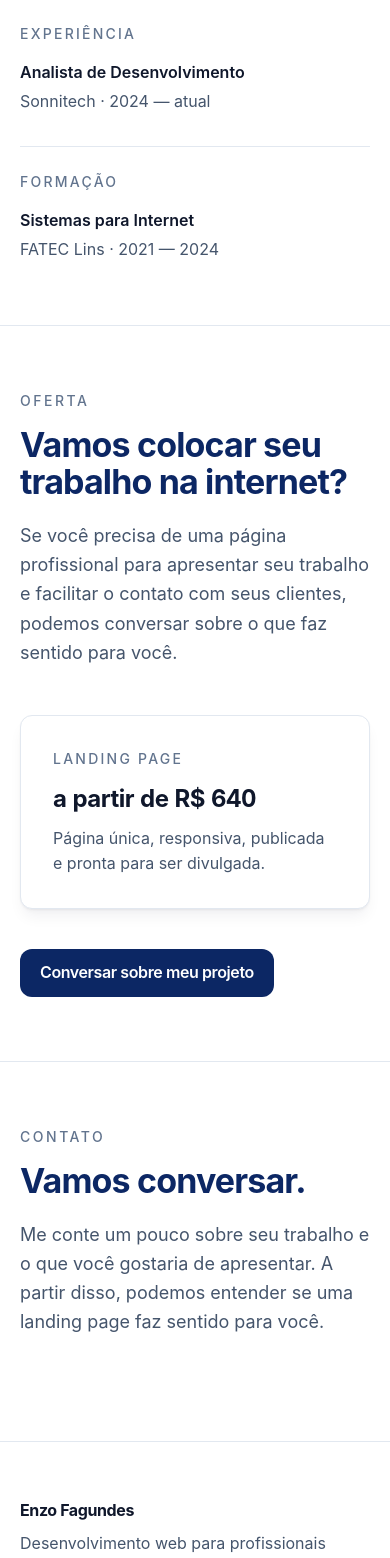
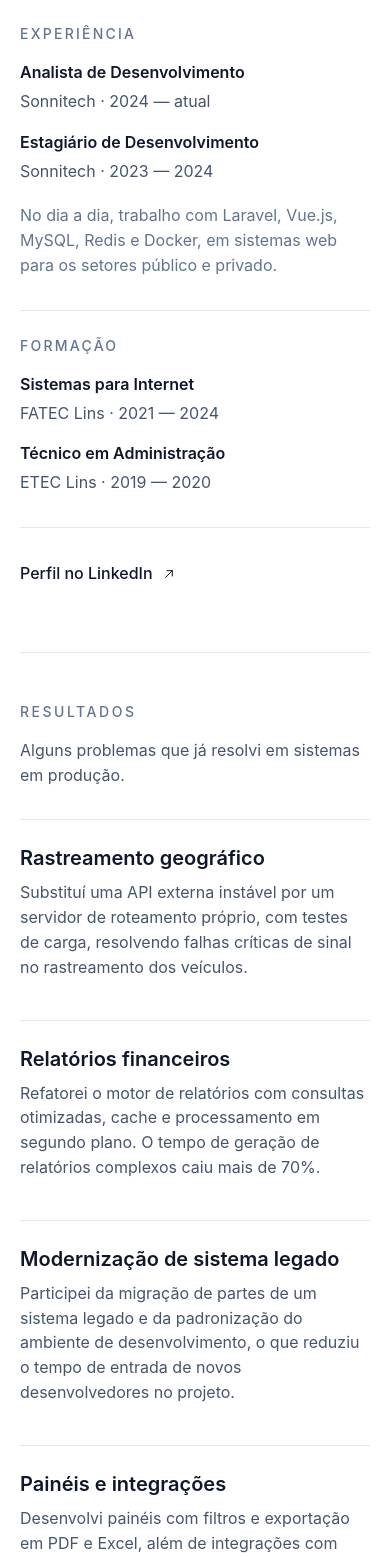
Before and after one commit to enzofagundz/portfolio-dev, a Nuxt app: page / in a window 390 px wide. Shown: the part 8100-9658 px from the top of the page. Built offline with nearby package versions, Linux system fonts and the light colour scheme.

Commit message:
feat(about): adiciona resultados, formação e LinkedIn

```diff
--- a/app/components/AboutSection.vue
+++ b/app/components/AboutSection.vue
@@ -1,5 +1,5 @@
 <script setup lang="ts">
-import { about } from '~/data/site'
+import { about, site } from '~/data/site'
 </script>
 
 <template>
@@ -19,7 +19,8 @@ import { about } from '~/data/site'
           </p>
         </div>
 
-        <dl class="space-y-8 lg:col-span-5">
+        <div class="lg:col-span-5">
+          <dl class="space-y-8">
             <div class="border-t border-line pt-6">
               <dt class="text-caption font-medium uppercase tracking-[0.16em] text-mist">Experiência</dt>
               <dd
@@ -30,17 +31,45 @@ import { about } from '~/data/site'
                 <span class="font-semibold">{{ item.role }}</span>
                 <span class="mt-1 block text-muted">{{ item.company }} · {{ item.period }}</span>
               </dd>
+              <dd class="mt-5 text-body-sm text-mist">{{ about.experienceNote }}</dd>
             </div>
             <div class="border-t border-line pt-6">
               <dt class="text-caption font-medium uppercase tracking-[0.16em] text-mist">Formação</dt>
-            <dd class="mt-4 text-body-sm text-ink">
-              <span class="font-semibold">{{ about.education.degree }}</span>
-              <span class="mt-1 block text-muted">
-                {{ about.education.institution }} · {{ about.education.period }}
-              </span>
+              <dd
+                v-for="item in about.education"
+                :key="item.degree"
+                class="mt-4 text-body-sm text-ink"
+              >
+                <span class="font-semibold">{{ item.degree }}</span>
+                <span class="mt-1 block text-muted">{{ item.institution }} · {{ item.period }}</span>
               </dd>
             </div>
           </dl>
+
+          <p class="mt-8 border-t border-line pt-6">
+            <a
+              :href="site.linkedin"
+              target="_blank"
+              rel="noopener noreferrer"
+              class="inline-flex min-h-11 items-center gap-2 text-body-sm font-medium text-ink transition-colors duration-150 ease-soft hover:text-navy"
+            >
+              Perfil no LinkedIn
+              <AppIcon name="arrow-up-right" class="h-4 w-4" :stroke-width="1.5" />
+            </a>
+          </p>
+        </div>
+      </div>
+
+      <div class="mt-14 border-t border-line pt-12 md:mt-20 md:pt-16">
+        <h3 class="text-caption font-medium uppercase tracking-[0.18em] text-mist">{{ about.resultsTitle }}</h3>
+        <p class="mt-4 max-w-2xl text-body-sm text-muted">{{ about.resultsLead }}</p>
+
+        <ul class="mt-8 grid gap-x-10 gap-y-10 sm:grid-cols-2">
+          <li v-for="result in about.results" :key="result.title" class="border-t border-line pt-6">
+            <h4 class="text-subheading font-semibold text-ink">{{ result.title }}</h4>
+            <p class="mt-2 text-body-sm text-muted">{{ result.text }}</p>
+          </li>
+        </ul>
       </div>
     </div>
   </section>
--- a/app/data/site.ts
+++ b/app/data/site.ts
@@ -16,15 +16,23 @@ interface ExperienceItem {
   period: string
 }
 
-const whatsappNumber = '55DDDNUMERO'
+interface EducationItem {
+  degree: string
+  institution: string
+  period: string
+}
+
+interface ResultItem {
+  title: string
+  text: string
+}
 
 export const site = {
   name: 'Enzo Fagundes',
   tagline: 'Desenvolvimento web para profissionais e negócios.',
-  email: 'enzofagundz@gmail.com',
-  whatsappNumber,
   whatsappMessage: 'Olá, Enzo! Vi seu portfólio e gostaria de conversar sobre uma landing page.',
   location: 'Lins, SP',
+  linkedin: 'https://www.linkedin.com/in/enzofagundz',
   url: '',
 }
 
@@ -50,6 +58,7 @@ export const offer = {
       summary: 'Página única, responsiva, publicada e pronta para ser divulgada.',
     },
   ] satisfies Plan[],
+  note: 'Também desenvolvo outras páginas e faço ajustes em sites que já estão no ar. Se for o seu caso, conversamos sobre o escopo.',
 }
 
 export const about = {
@@ -63,15 +72,32 @@ export const about = {
   ],
   experience: [
     { role: 'Analista de Desenvolvimento', company: 'Sonnitech', period: '2024 — atual' },
+    { role: 'Estagiário de Desenvolvimento', company: 'Sonnitech', period: '2023 — 2024' },
   ] satisfies ExperienceItem[],
-  education: {
-    degree: 'Sistemas para Internet',
-    institution: 'FATEC Lins',
-    period: '2021 — 2024',
-  },
+  experienceNote:
+    'No dia a dia, trabalho com Laravel, Vue.js, MySQL, Redis e Docker, em sistemas web para os setores público e privado.',
+  results: [
+    {
+      title: 'Rastreamento geográfico',
+      text: 'Substituí uma API externa instável por um servidor de roteamento próprio, com testes de carga, resolvendo falhas críticas de sinal no rastreamento dos veículos.',
+    },
+    {
+      title: 'Relatórios financeiros',
+      text: 'Refatorei o motor de relatórios com consultas otimizadas, cache e processamento em segundo plano. O tempo de geração de relatórios complexos caiu mais de 70%.',
+    },
+    {
+      title: 'Modernização de sistema legado',
+      text: 'Participei da migração de partes de um sistema legado e da padronização do ambiente de desenvolvimento, o que reduziu o tempo de entrada de novos desenvolvedores no projeto.',
+    },
+    {
+      title: 'Painéis e integrações',
+      text: 'Desenvolvi painéis com filtros e exportação em PDF e Excel, além de integrações com APIs de terceiros.',
+    },
+  ] satisfies ResultItem[],
+  resultsTitle: 'Resultados',
+  resultsLead: 'Alguns problemas que já resolvi em sistemas em produção.',
+  education: [
+    { degree: 'Sistemas para Internet', institution: 'FATEC Lins', period: '2021 — 2024' },
+    { degree: 'Técnico em Administração', institution: 'ETEC Lins', period: '2019 — 2020' },
+  ] satisfies EducationItem[],
 }
-
-export const whatsappHref = () =>
-  `https://wa.me/${whatsappNumber.replace(/\D/g, '')}?text=${encodeURIComponent(site.whatsappMessage)}`
-
-export const mailtoHref = () => `mailto:${site.email}`
```
Lines whose indentation alone changed are shown as unchanged.
